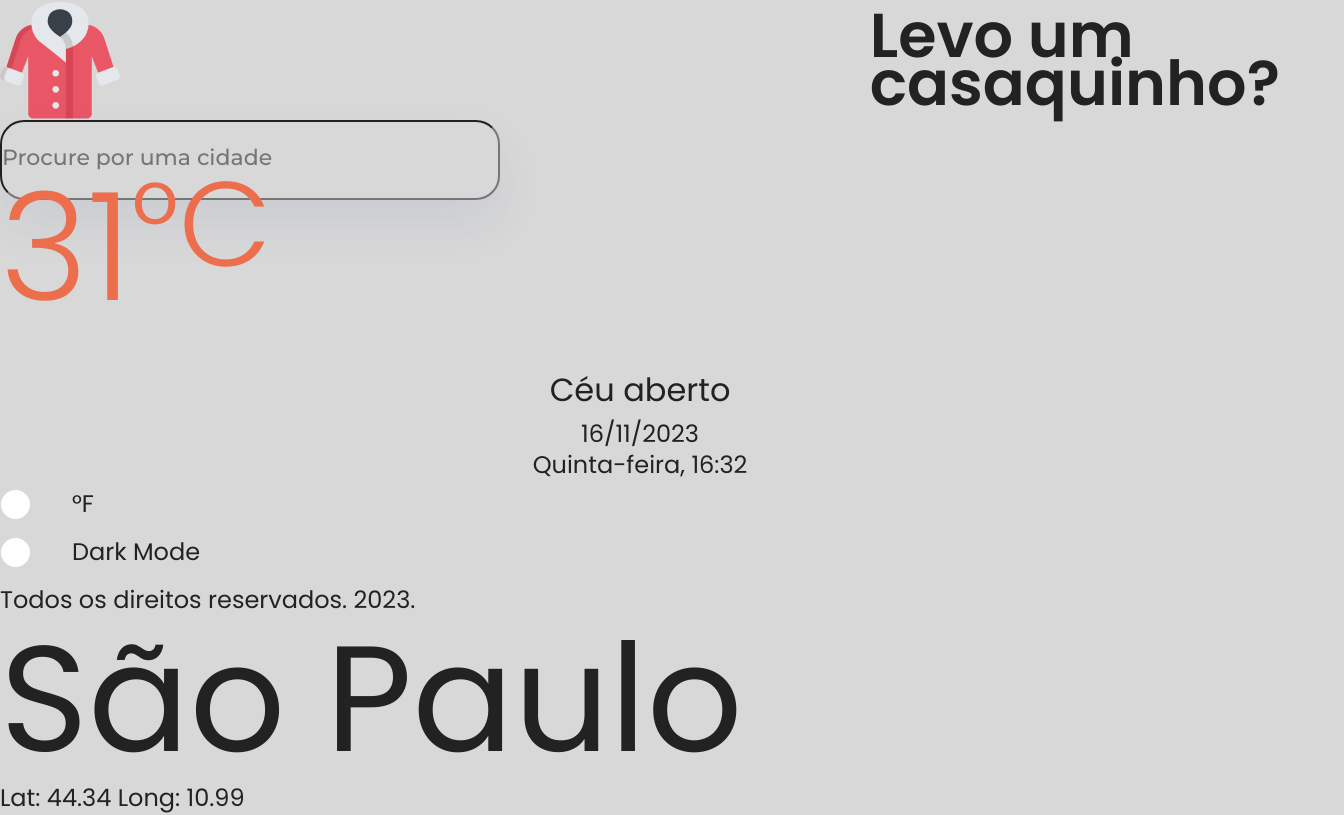
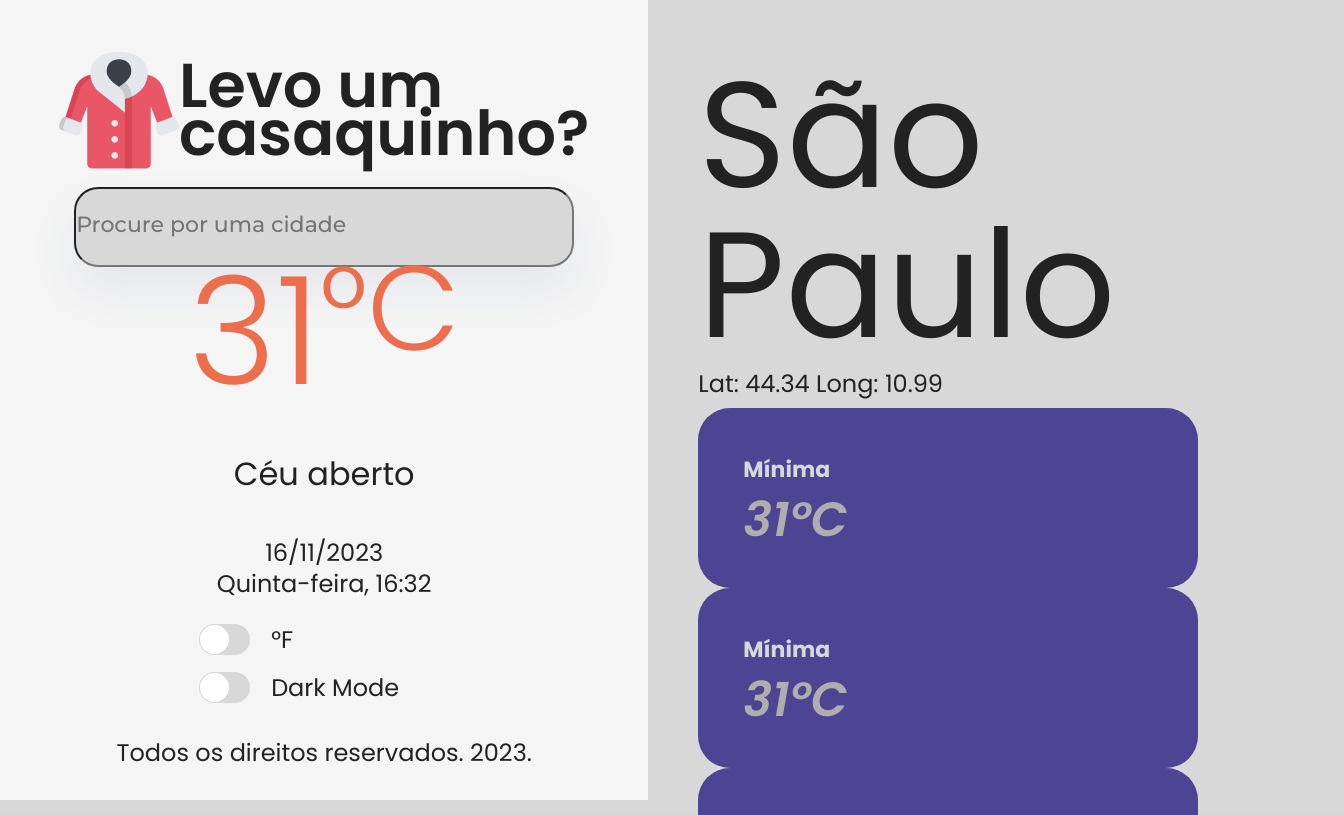
Before and after one commit to 422UR4H/EndTimesForecast, a React (Vite) app: page / in a window 1280 px wide. Shown: the top 815 px of the page, 1344 px wide, since content can reach past the window. Built offline with nearby package versions, Linux system fonts and the light colour scheme.

Commit message:
:lipstick: Style: add main and sidebar

```diff
--- a/src/pages/styled.ts
+++ b/src/pages/styled.ts
@@ -1,6 +1,30 @@
 import styled from "styled-components";
 
 const StyledHomePage = styled.div`
+  height: 100dvh;
+  display: flex;
+
+  .sidebar {
+    width: 670px;
+    padding: 50px 59px 23px 59px;
+
+    display: flex;
+    flex-direction: column;
+    align-items: center;
+    justify-content: space-between;
+
+    background-color: ${({ theme }) => theme.colors.secondaryBackground};
+  }
+
+  .main {
+    padding: 60px 96px 20px 50px;
+    width: 100%;
+
+    display: flex;
+    flex-direction: column;
+    justify-content: space-between;
+  }
+
   a {
     color: ${({ theme }) => theme.colors.link};
   }
```
